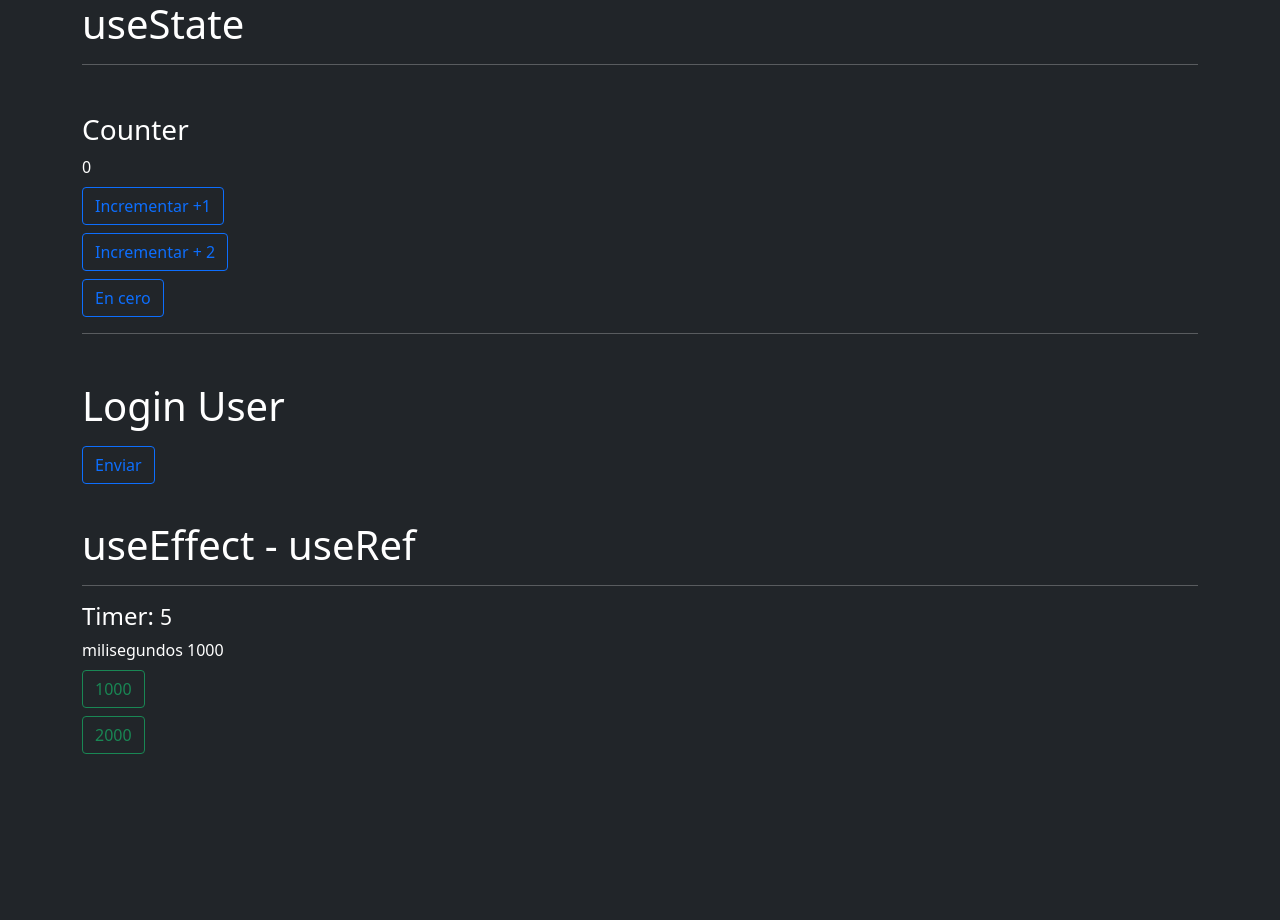
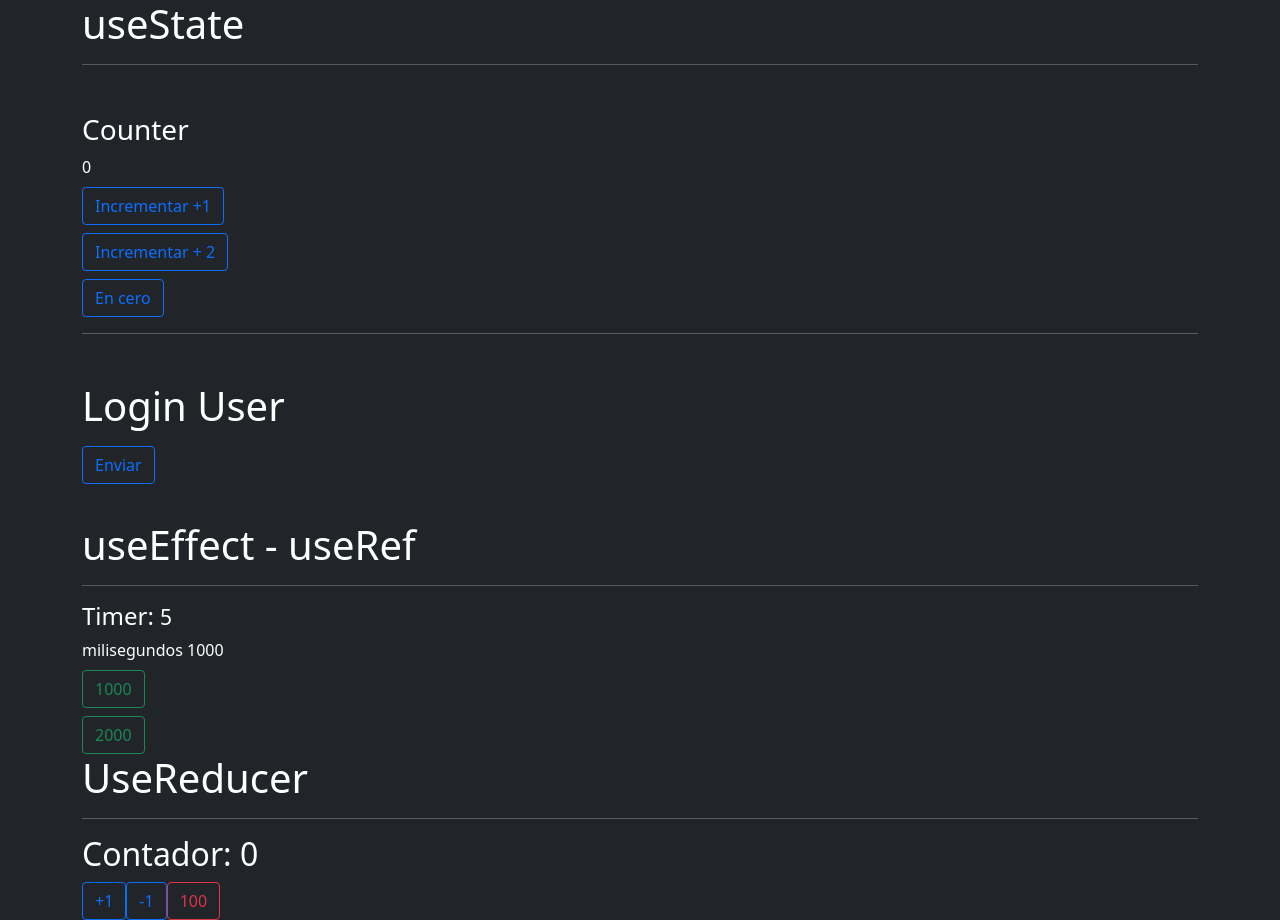
Before and after one commit to lauti3314/PracticeProyectTS, a React (Create React App) app in the folder mi-app/: page / in a window 1280 px wide. Before the commit the page ends 800 px from the top, so only its background shows below. Built offline with nearby package versions, Linux system fonts and the light colour scheme.

Commit message:
use reducer done

```diff
--- a/mi-app/src/App.tsx
+++ b/mi-app/src/App.tsx
@@ -1,3 +1,4 @@
+import { ContadorRed } from "./components/ContadorRed/ContadorRed";
 import { Counter } from "./components/Counter/Counter";
 import { TimerPadre } from "./components/Timer/TimerPadre";
 import { User } from "./components/User/User";
@@ -17,6 +18,11 @@ function App() {
 			<hr />
 
 			<TimerPadre />
+
+			<h1>UseReducer</h1>
+			<hr />
+
+			<ContadorRed />
 		</>
 	);
 }
--- /dev/null
+++ b/mi-app/src/components/ContadorRed/ContadorRed.tsx
@@ -0,0 +1,53 @@
+import { useReducer } from "react";
+
+const initialState = {
+	contador: 0,
+};
+
+type ActionType =
+	| {
+			type: "incrementar";
+	  }
+	| { type: "decrementar" }
+	| { type: "custom"; payload: number };
+
+const contadorReducer = (state: typeof initialState, action: ActionType) => {
+	switch (action.type) {
+		case "incrementar":
+			return { ...state, contador: state.contador + 1 };
+
+		case "decrementar":
+			return { ...state, contador: state.contador - 1 };
+		case "custom":
+			return { ...state, contador: action.payload };
+		default:
+			return state;
+	}
+};
+
+export const ContadorRed = () => {
+	const [contadorState, dispatch] = useReducer(contadorReducer, initialState);
+
+	return (
+		<>
+			<h2>Contador: {contadorState.contador}</h2>
+			<button
+				className="btn btn-outline-primary"
+				onClick={() => dispatch({ type: "incrementar" })}>
+				+1
+			</button>
+
+			<button
+				className="btn btn-outline-primary"
+				onClick={() => dispatch({ type: "decrementar" })}>
+				-1
+			</button>
+
+			<button
+				className="btn btn-outline-danger"
+				onClick={() => dispatch({ type: "custom", payload: 100 })}>
+				100
+			</button>
+		</>
+	);
+};
```
